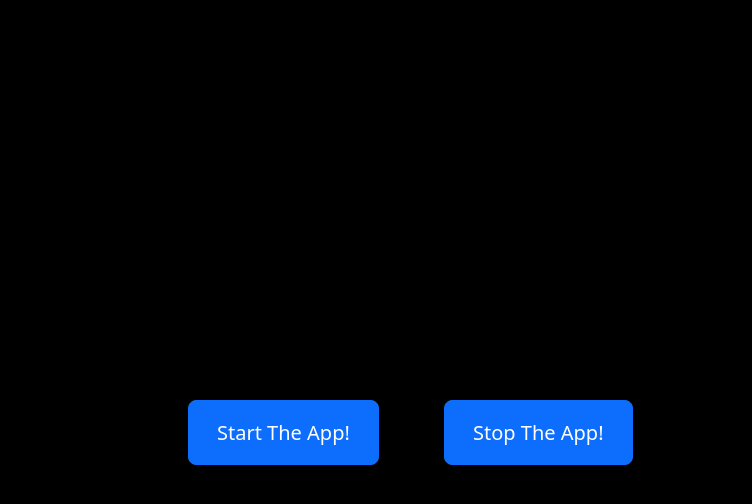
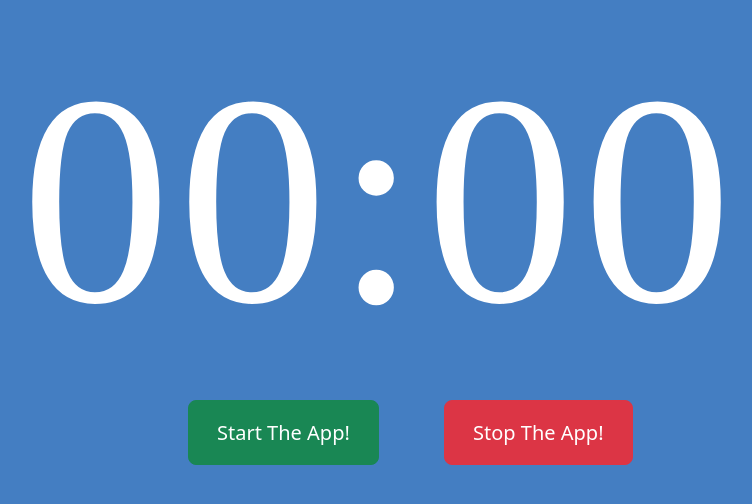
Before and after one commit to adrianyu91/Delta_Hacks, a Flask app: page / in a window 1280 px wide. Shown: the top 504 px of the page, without its empty margins (260-1012 px from the left). Run offline with Flask 2, Linux system fonts and the light colour scheme.

Commit message:
Changed design, fixed bug with start timer

```diff
--- a/static/style.css
+++ b/static/style.css
@@ -1,5 +1,5 @@
 body {
-    background: black;
+    background: #447EC2;
 }
 
 .clock {
@@ -7,7 +7,7 @@ body {
     top: 25%;
     left: 50%;
     transform: translateX(-50%) translateY(-50%);
-    color: #17D4FE;
+    color: white;
     font-size: 300px;
     font-family: Orbitron;
     letter-spacing: 7px;
--- a/templates/index.html
+++ b/templates/index.html
@@ -27,9 +27,9 @@
 
   <!-- <div id="timer" style="font-size: 70px; color: black;"></div>
   <div id="stop_timer" onclick="clearInterval(timerVar)">Stop time</div> -->
-  <div id="MyClockDisplay" class="clock" > </div>
-  <button type="button" class="btn btn-primary btn-lg centeringBtn btn-xlarge" onclick="placeHolder()">Start The App!</button>
-  <button type="button" class="btn btn-primary btn-lg centeringBtn2 btn-xlarge">Stop The App!</button>
+  <div id="MyClockDisplay" class="clock" >00:00 </div>
+  <button type="button" class="btn btn-success btn-lg centeringBtn btn-xlarge" id="StartBtn" onclick="start(true)">Start The App!</button>
+  <button type="button" class="btn btn-danger btn-lg centeringBtn2 btn-xlarge" id="StopBtn"  onclick="start(false)">Stop The App!</button>
 
   </body>
 </html>
```
Also changed, not shown: static/mainJs.js (+21 -2 lines).
